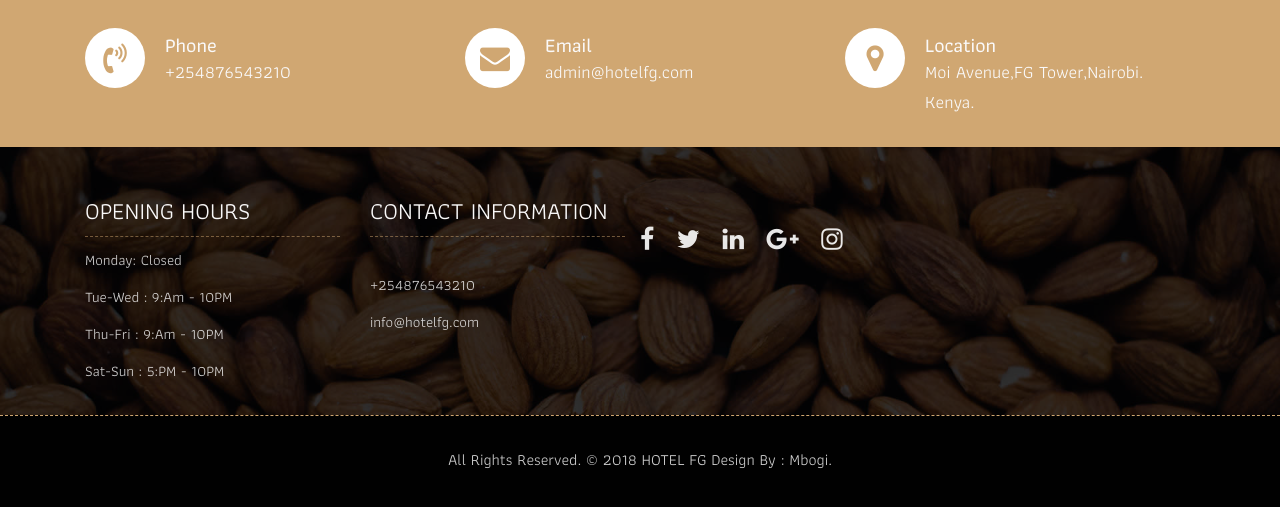
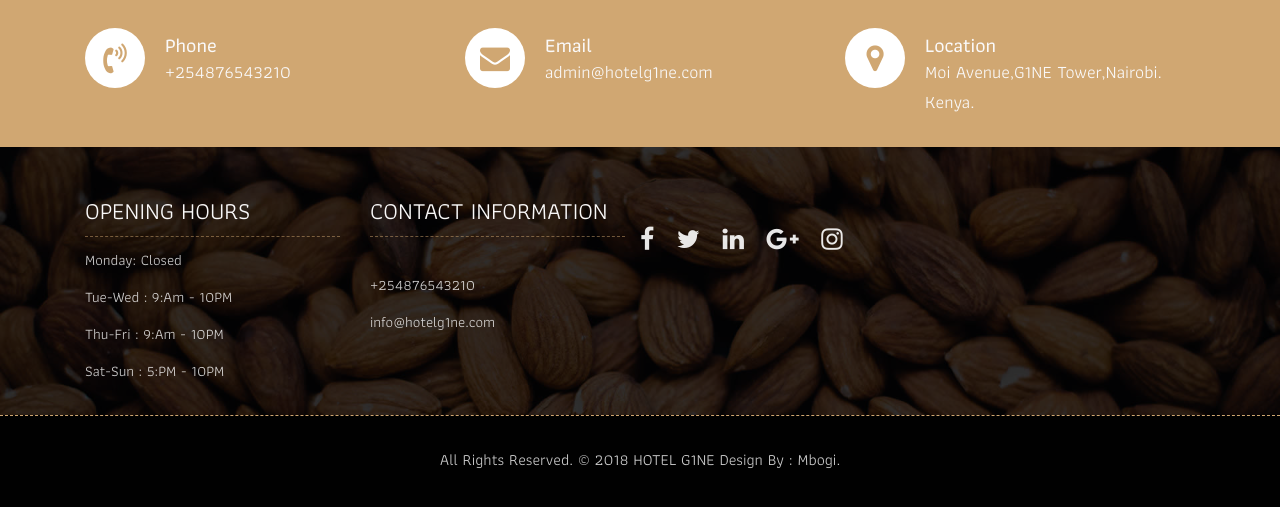
Before and after one commit to BrianGithinji/POWER-LEARN-PROJECT-GROUP-ONE, a plain HTML site: page menu.html in a window 1280 px wide. Shown: the part 1890-2397 px from the top of the page. Drawn offline with Linux system fonts and the light colour scheme; a web font is replaced by a local one.

Commit message:
Update menu.html

```diff
--- a/menu.html
+++ b/menu.html
@@ -237,7 +237,7 @@
 					<div class="overflow-hidden">
 						<h4>Email</h4>
 						<p class="lead">
-							admin@hotelfg.com
+							admin@hotelg1ne.com
 						</p>
 					</div>
 				</div>
@@ -246,7 +246,7 @@
 					<div class="overflow-hidden">
 						<h4>Location</h4>
 						<p class="lead">
-							Moi Avenue,FG Tower,Nairobi. Kenya.
+							Moi Avenue,G1NE Tower,Nairobi. Kenya.
 						</p>
 					</div>
 				</div>
@@ -270,7 +270,7 @@
 				<div class="col-lg-3 col-md-6">
 					<h3>Contact information</h3>
 					<p class="lead"> <p> +254876543210</p>
-					<p>info@hotelfg.com</p>
+					<p>info@hotelg1ne.com</p>
 				</div>
 
 					<ul class="list-inline f-social">
@@ -288,7 +288,7 @@
 			<div class="container">
 				<div class="row">
 					<div class="col-lg-12">
-						<p class="company-name">All Rights Reserved. &copy; 2018 HOTEL FG Design By : Mbogi.
+						<p class="company-name">All Rights Reserved. &copy; 2018 HOTEL G1NE Design By : Mbogi.
 					</p>
 					</div>
 				</div>
```
